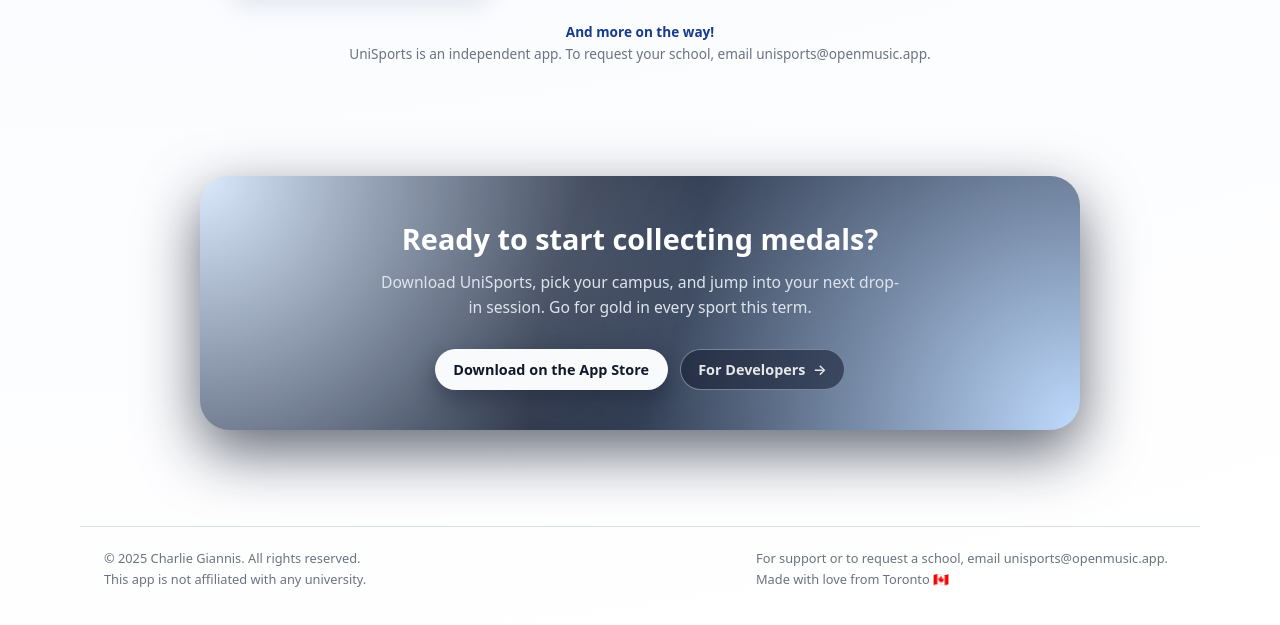
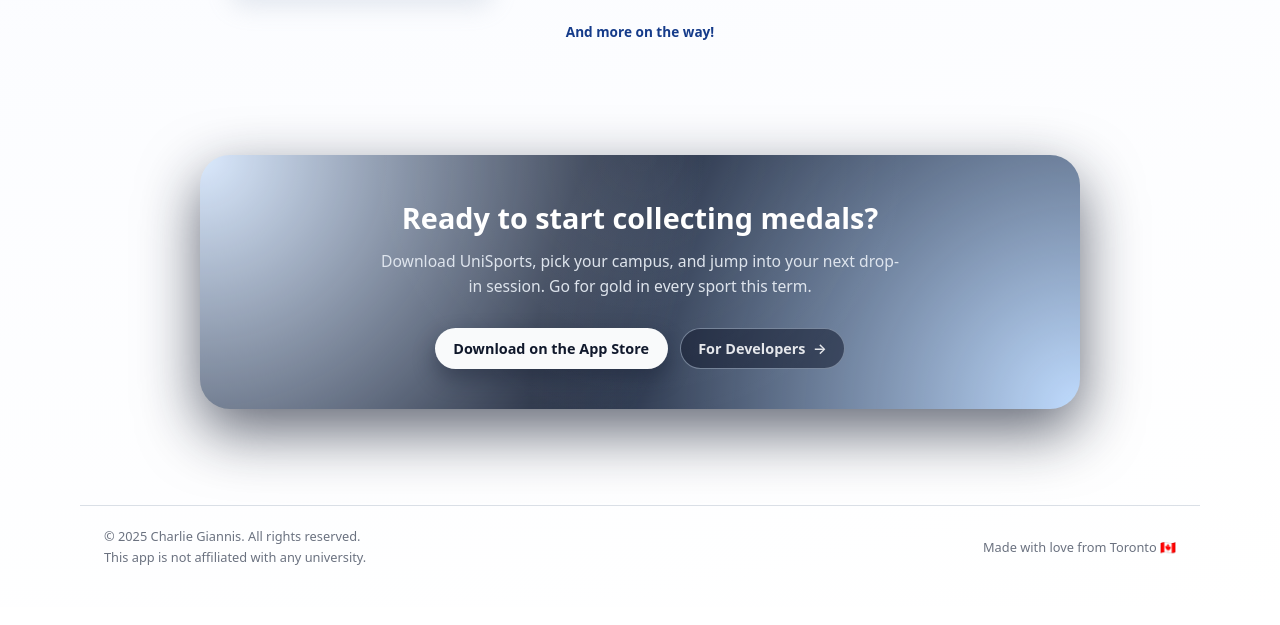
Before and after one commit to OatsCG/UniSports-Website, a plain HTML site: page index.html in a window 1280 px wide. Shown: the part 3549-4174 px from the top of the page. Drawn offline with Linux system fonts and the light colour scheme.

Commit message:
removed emails

```diff
--- a/index.html
+++ b/index.html
@@ -334,8 +334,7 @@
           </div>
         </div>
         <p class="uni-footer">
-          <strong>And more on the way!</strong><br />
-          UniSports is an independent app. To request your school, email <a href="mailto:unisports@openmusic.app">unisports@openmusic.app</a>.
+          <strong>And more on the way!</strong>
         </p>
       </div>
     </section>
@@ -372,8 +371,6 @@
         This app is not affiliated with any university.
       </span>
       <span>
-        For support or to request a school,
-        email <a href="mailto:unisports@openmusic.app">unisports@openmusic.app</a>.
         Made with love from Toronto 🇨🇦
       </span>
     </div>
```
